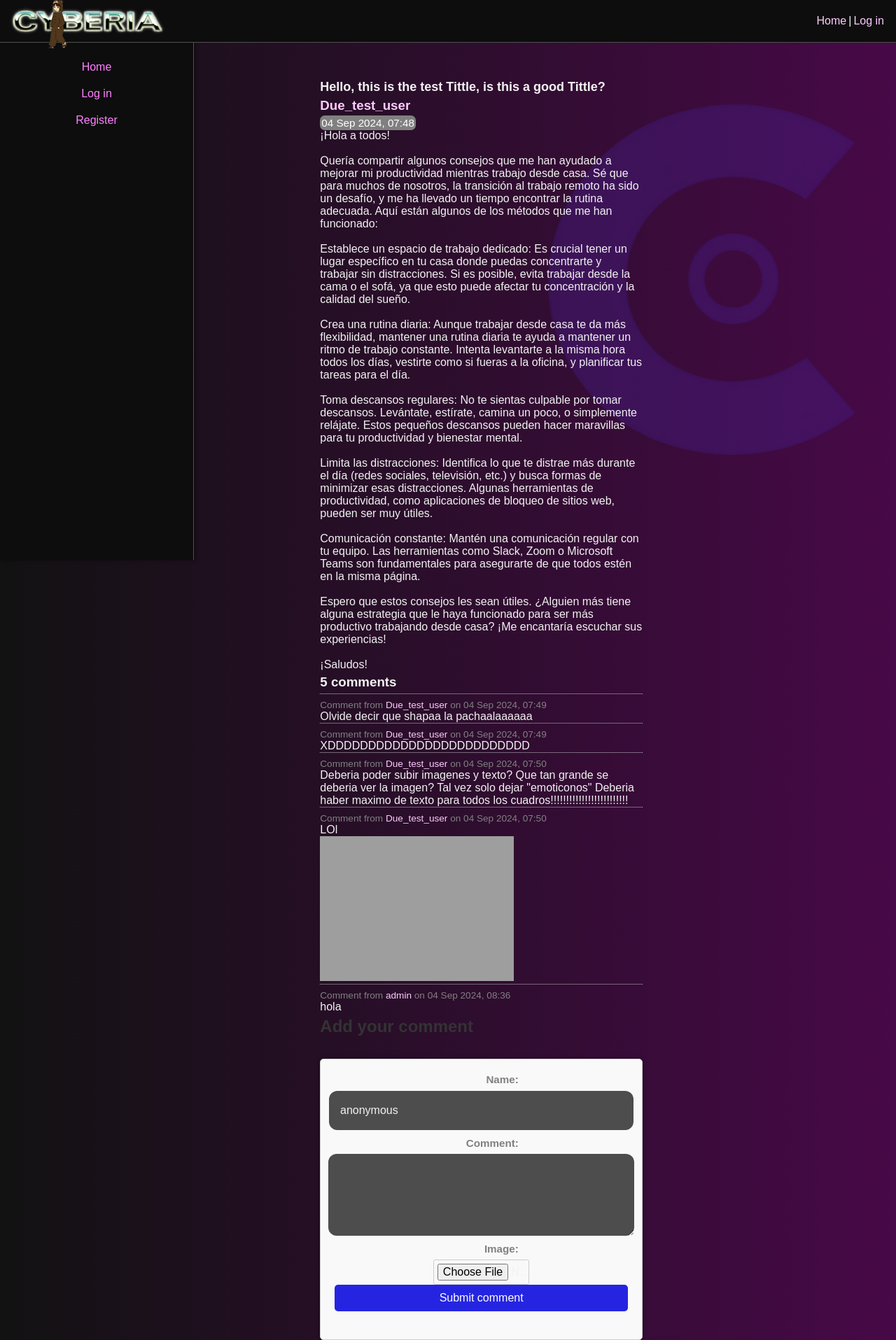
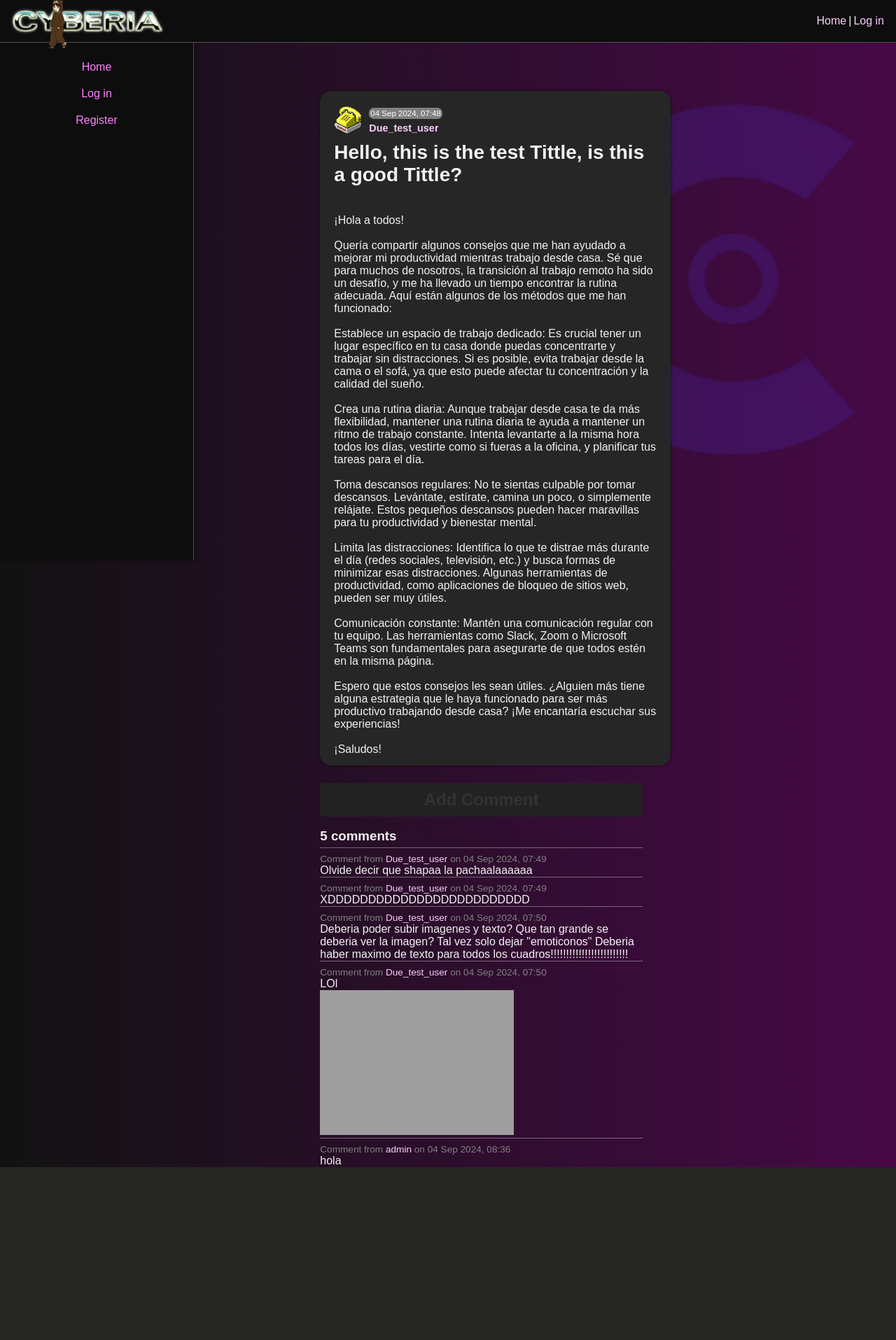
Before and after one commit to benjaminMancilla/CyberiaBlogPHP, a PHP site: page /view-post.php?post_id=17 in a window 1280 px wide. Shown: the whole page at 70% size. After the commit the page ends 1668 px from the top, so only its background shows below. Run offline with PHP 8.4, Linux system fonts and the light colour scheme; data comes from the database, SQL or seed files in the repository; both versions use the stored data as it was after the commit; grey boxes are pictures that could not be loaded.

Commit message:
STYLE: added style for post content in view post (title, author, body)

```diff
--- a/assets/index.css
+++ b/assets/index.css
@@ -26,7 +26,7 @@
 .post-synopsis {
     width: 100%;
     margin-bottom: 12px;
-    background-color: #2b2b2b;
+    background-color: #262626;
     border-radius: 16px;
     box-shadow: 0 0 10px rgba(0, 0, 0, 0.5);
     text-align: left;
@@ -34,11 +34,22 @@
     text-overflow: ellipsis;
 }
 
-.post-synopsis h2, .post h2 {
+.post-synopsis h1 {
+    color: #f2f2f2;
+    font-size: 14px;
+}
+
+.post-synopsis h2 {
     color: #f2f2f2;
     font-size: 18px;
 }
-.post .date, .post-synopsis .meta {
+
+.post-synopsis h3 {
+    color: #f2f2f2;
+    font-size: 28px;
+}
+
+.date, .post-synopsis .meta {
     color: white;
     background-color: grey;
     border-radius: 7px;
@@ -112,7 +123,7 @@
     object-fit: contain;
 }
 
-.post-creation-info {
+.post-synopsis .post-creation-info {
     display: flex;
     align-items: center;
     vertical-align: middle;
--- /dev/null
+++ b/assets/js/comment-form.js
@@ -0,0 +1,11 @@
+document.getElementById('comment-toggle').addEventListener('click', function() {
+    const form = document.getElementById('comment-form');
+    form.style.display = 'block';
+    this.style.display = 'none'; // Oculta el botón de "Add Comment" una vez que se despliega el formulario
+});
+
+document.querySelector('.form-cancel-button').addEventListener('click', function() {
+    const form = document.getElementById('comment-form');
+    form.style.display = 'none';
+    document.getElementById('comment-toggle').style.display = 'block'; // Vuelve a mostrar el botón de "Add Comment"
+});
--- a/assets/login.css
+++ b/assets/login.css
@@ -12,7 +12,7 @@
     left: 58%;
     width: 460px;
     padding: 30px;
-    background-color: #2b2b2b;
+    background-color: #262626;
     border-radius: 5px;
     box-shadow: 0px 0px 5px rgba(0, 0, 0, 0.5);
     z-index: 2;
--- a/assets/post.css
+++ b/assets/post.css
@@ -1,3 +1,31 @@
+.post {
+    margin: 0 auto;
+    width: 100%;
+    padding: 12px 20px 14px 20px;
+    background-color: #262626;
+    border-radius: 16px;
+    box-shadow: 0 0 5px rgba(0, 0, 0, 0.5);
+    margin-top: 20px;
+    margin-bottom: 20px;
+}
+
+.post h1 {
+    color: #f2f2f2;
+    font-size: 14px;
+    margin-bottom: 4px;
+}
+
+.post h2 {
+    color: #f2f2f2;
+    font-size: 18px;
+}
+
+.post h3 {
+    color: #f2f2f2;
+    font-size: 28px;
+    margin-bottom: 40px;
+}
+
 .post-thumbnail {
 
     justify-content: flex-end;
@@ -63,3 +91,91 @@
     outline: none;
     box-shadow: 0 0 5px #14d0b4;
 }
+
+.post .post-creation-info {
+    display: flex;
+    align-items: center;
+    vertical-align: middle;
+    font-size: 0.9em;
+    color: #ff80ff;
+    font-weight: 300;
+    height: 50px;
+}
+
+.post .post-author-avatar {
+    display: block;
+    height: 80%;
+    margin-right: 10px;
+}
+
+.post .post-author-avatar img {
+    height: 100%;
+    width: auto;
+    border-radius: 50%;
+}
+
+.post .post-author-details {
+    display: flex;
+    flex-direction: column;
+    justify-content: center;
+    height: 100%;
+}
+
+.post .date {
+    font-size: 0.8em; /* Ajusta el tamaño de la fecha según tus necesidades */
+    margin-bottom: 5px; /* Espacio entre la fecha y el nombre de usuario */
+}
+
+.post .post-author-name {
+    font-weight: bold;
+}
+
+.comment-toggle {
+    cursor: pointer;
+    padding: 10px;
+    background-color: #222;
+    color: #f2f2f2;
+    border-radius: 5px;
+    text-align: center;
+    margin-bottom: 10px;
+    transition: background-color 0.3s ease;
+}
+
+.comment-toggle:hover {
+    background-color: #444;
+}
+
+.comment-form {
+    margin-top: 10px;
+    padding: 10px;
+    background-color: #121212;
+    border-radius: 5px;
+}
+
+.button-group {
+    display: flex;
+    gap: 10px;
+    margin-top: 10px;
+}
+
+.form-cancel-button,
+.form-submit-button,
+.form-image-button {
+    background-color: #470947;
+    color: #f2f2f2;
+    border: none;
+    padding: 10px;
+    cursor: pointer;
+    border-radius: 5px;
+    text-align: center;
+}
+
+.form-cancel-button:hover,
+.form-submit-button:hover,
+.form-image-button:hover {
+    background-color: #333;
+}
+
+.form-image-button input[type="file"] {
+    display: none;
+}
--- a/index.php
+++ b/index.php
@@ -29,10 +29,10 @@ $profile = getAuthProfile($pdo);
                         <div class="post-synopsis">
                             <div class="post-main-container">
                                 <div class="post-creation-info">
-                                    <a href="" class="post-author-avatar">
+                                    <a href="profile.php?profile_id=<?php echo $post['user_id'] ?>" class="post-author-avatar">
                                         <?php echo renderProfileImage($authAvatar, 'small'); ?>
                                     </a>
-                                    <a href="" class="post-author-name">
+                                    <a href="profile.php?profile_id=<?php echo $post['user_id'] ?>" class="post-author-name">
                                         <?php echo htmlEscape($authVisibleName) ?>
                                     </a>
                                     <div class="meta">
--- a/templates/comment-form.php
+++ b/templates/comment-form.php
@@ -8,15 +8,20 @@
     </div>
 <?php endif ?>
 
-<h3 class="form-title">Add your comment</h3>
+<h3 class="form-title comment-toggle" id="comment-toggle">
+    Add Comment
+</h3>
 
 <form
     action="view-post.php?action=add-comment&amp;post_id=<?php echo $postId?>"
     method="post"
     class="comment-form user-form"
     enctype="multipart/form-data"
+    id="comment-form"
+    style="display: none;"
 >
-    <div class="form-group">
+
+    <div class="form-group" style="display: none;">
         <label for="comment-name" class="form-label">
             Name:
         </label>
@@ -40,22 +45,21 @@
             class="form-textarea"
             rows="8"
             cols="70"
-        ><?php echo htmlEscape($commentData['body']) ?></textarea>
+        ></textarea>
     </div>
 
-    <div class="form-group">
-        <label for="comment-image" class="form-label">
-            Image:
+    <div class="form-group button-group">
+        <button type="button" class="form-cancel-button">Cancel</button>
+        <label for="comment-image" class="form-image-button">
+            Upload Image
+            <input
+                type="file"
+                id="comment-image"
+                name="comment-image"
+                class="form-input-file"
+                accept="image/jpeg, image/png, image/gif"
+            />
         </label>
-        <input
-            type="file"
-            id="comment-image"
-            name="comment-image"
-            class="form-input"
-            accept="image/jpeg, image/png, image/gif"
-        />
-
-    <div class="form-group">
-        <input type="submit" value="Submit comment" class="form-submit-button" name="add-comment" />
+        <input type="submit" value="Send" class="form-submit-button" name="add-comment" />
     </div>
 </form>
--- a/view-post.php
+++ b/view-post.php
@@ -109,17 +109,28 @@ $profile = getAuthProfile($pdo);
                 <div class="content-container">
                     <div class="principal-column">
                         <div class="post">
-                            <h2>
+                            <h1 class="post-creation-info">
+                                <?php $authAvatar = getProfileAvatar($pdo, $row['user_id']); ?>
+                                <?php $authVisibleName = getUserVisiblleName($pdo, $row['user_id']); ?>
+
+                                <a href="profile.php?profile_id=<?php echo $row['user_id']?>" class="post-author-avatar">
+                                    <?php echo renderProfileImage($authAvatar, 'small'); ?>
+                                </a>
+
+                                <div class="post-author-details">
+                                    <div class="date">
+                                        <?php echo convertSqlDate($row['created_at']) ?>
+                                    </div>
+                                    <a href="profile.php?profile_id=<?php echo $row['user_id']?>" class="post-author-name">
+                                        <?php echo htmlEscape($authVisibleName) ?>
+                                    </a>
+                                </div>
+                            </h1>
+
+                            <h3>
                                 <?php echo htmlEscape($row['title']) ?>
-                            </h2>
-                            <h3>
-                                <a href="profile.php?profile_id=<?php echo $row['user_id']?>">
-                                <?php echo htmlEscape($row['author']) ?>
-                                </a>
                             </h3>
-                            <div class="date">
-                                <?php echo convertSqlDate($row['created_at']) ?>
-                            </div>
+
                             <?php if ($row['thumbnail']): ?>
 
                                 <div class="post-thumbnail-container">
@@ -131,15 +142,15 @@ $profile = getAuthProfile($pdo);
                                 <?php echo convertNewlinesToParagraphs($row['body']) ?>
                             </div>
                         </div>
-
+                        <?php require 'templates/comment-form.php' ?>
                         <?php require 'templates/list-comments.php' ?>
-
-                        <?php require 'templates/comment-form.php' ?>
 
                     </div>
 
 
             </div>
         </div>
+
+        <script src="assets/js/comment-form.js"></script>
     </body>
 </html>
```
Also changed, not shown: assets/js/login-bg.js (renamed from assets/login-bg.js), data/data.sqlite.
